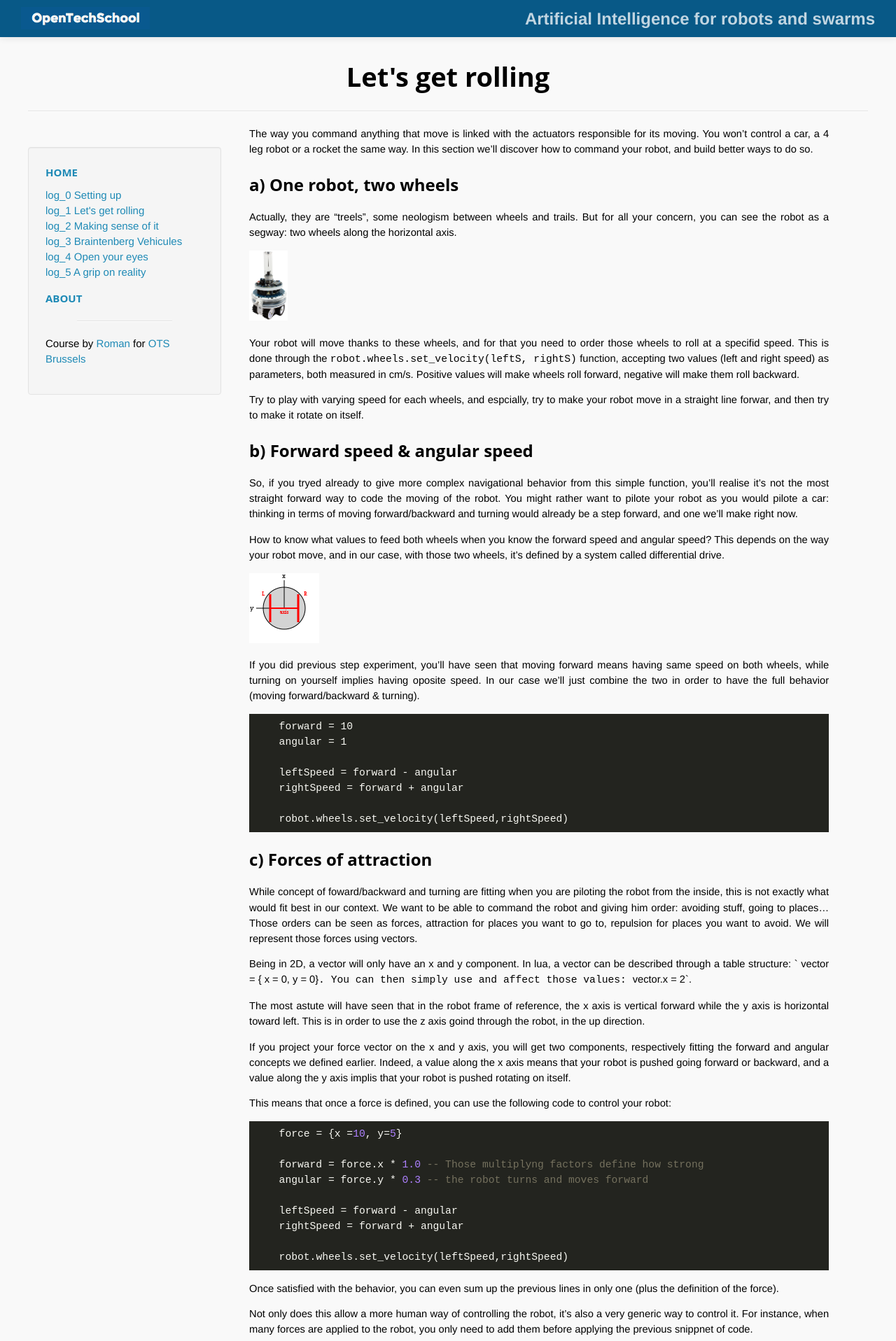
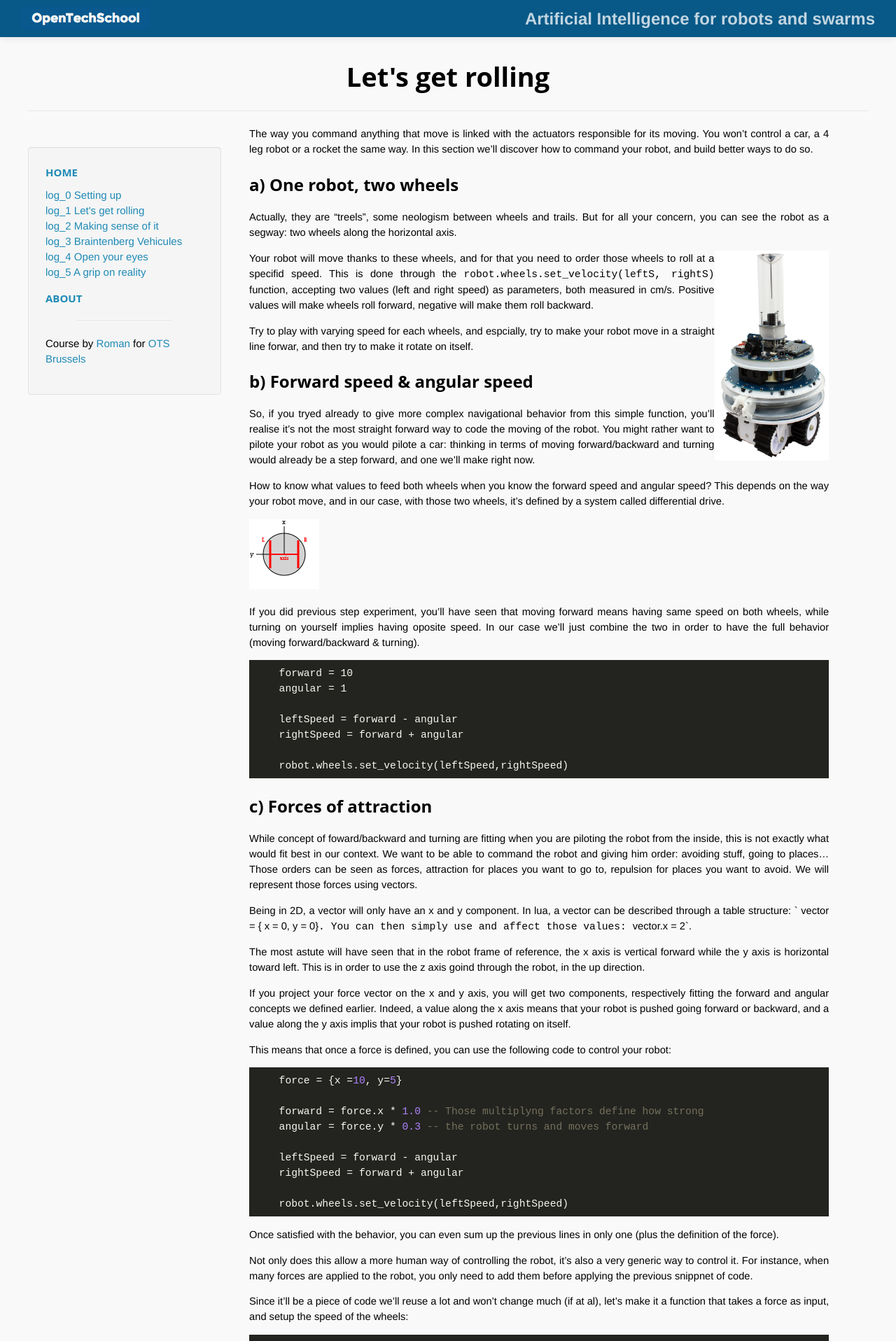
Before and after one commit to OpenTechSchool-Brussels/AI-for-robots-and-swarms, a Jekyll site: the page built from The-first-step.markdown, in a window 1280 px wide. Shown: the top 1916 px of the page at 70% size. Built offline with Jekyll 4.4.1, drawn with Linux system fonts in a browser that asks for light colours; Markdown is read by kramdown in place of the engine named in the settings.

Commit message:
Update The-first-step.markdown

```diff
--- a/The-first-step.markdown
+++ b/The-first-step.markdown
@@ -11,7 +11,7 @@
 
 
 
-<img src="./assets/marxbot.jpg" alt="picture of the marxbot" style="height:100px">
+<img src="./assets/marxbot.jpg" alt="picture of the marxbot" style="height:300px; float:right;">
 
 Your robot will move thanks to these wheels, and for that you need to order those wheels to roll at a specifid speed. This is done through the `robot.wheels.set_velocity(leftS, rightS)` function, accepting two values (left and right speed) as parameters, both measured in cm/s. Positive values will make wheels roll forward, negative will make them roll backward.
 
```
